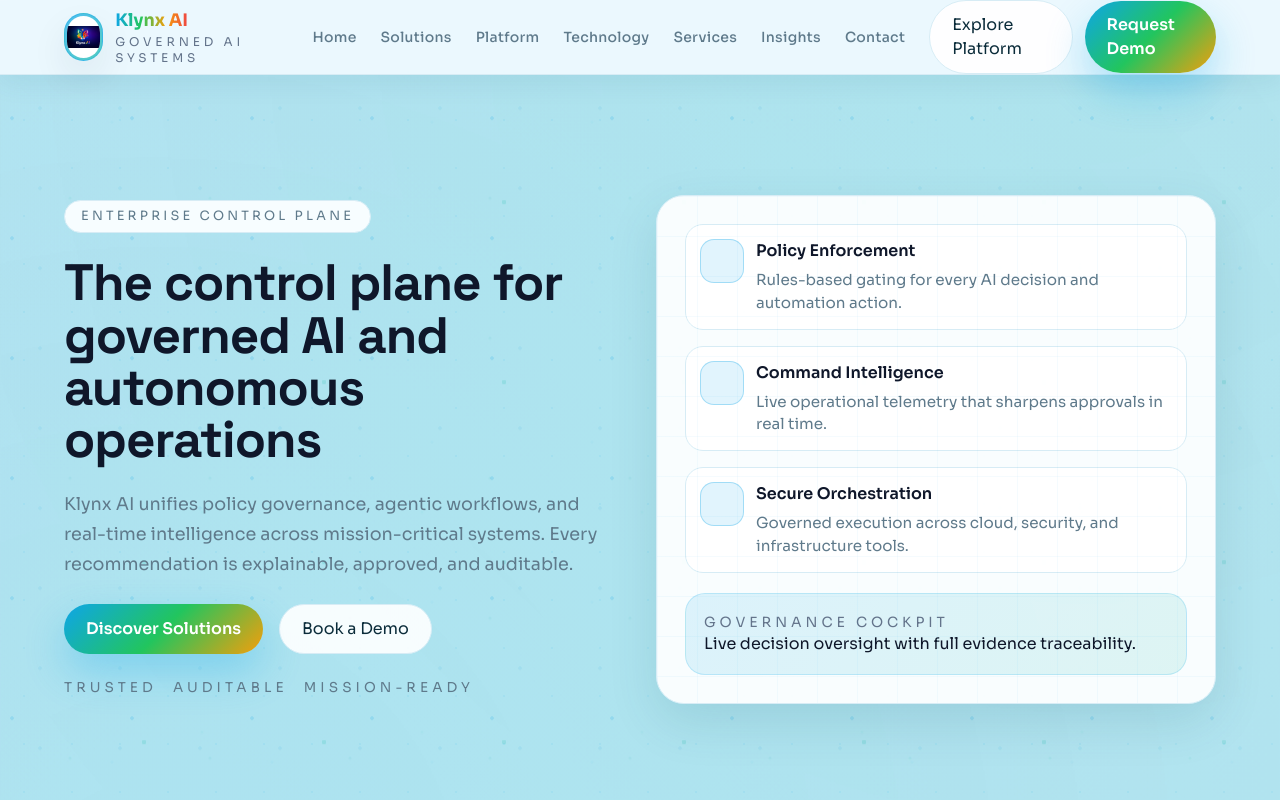
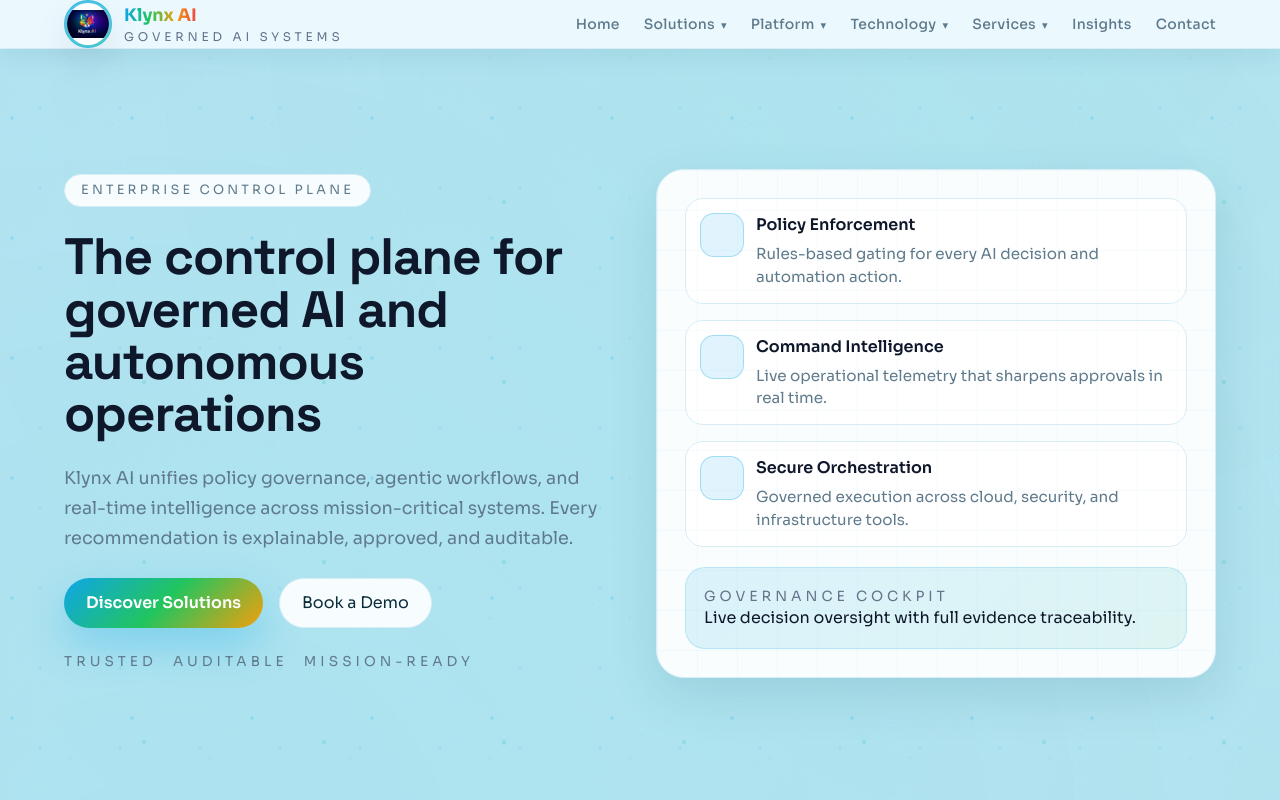
Before and after one commit to pipelineservices/klynxai-assistant, a Next.js app in the folder klynxai_site/: page / in a window 1280 px wide. Shown: the top 800 px of the page. Built offline with nearby package versions, Linux system fonts and the light colour scheme.

Commit message:
Simplify header actions and add nav carets

```diff
--- a/klynxai_site/app/globals.css
+++ b/klynxai_site/app/globals.css
@@ -219,6 +219,18 @@ body {
     transform: scaleX(1);
   }
 
+  .nav-link.has-children {
+    display: inline-flex;
+    align-items: center;
+    gap: 6px;
+  }
+
+  .nav-caret {
+    font-size: 0.7rem;
+    color: var(--klynx-muted);
+    margin-top: 2px;
+  }
+
   .nav-item {
     position: relative;
   }
@@ -243,7 +255,7 @@ body {
     pointer-events: none;
     transform: translateY(6px);
     transition: opacity 0.2s ease, transform 0.2s ease;
-    z-index: 60;
+    z-index: 80;
   }
 
   .nav-dropdown-link {
--- a/klynxai_site/app/page.tsx
+++ b/klynxai_site/app/page.tsx
@@ -379,8 +379,9 @@ export default function Home() {
           <nav className="hidden lg:flex items-center gap-6 text-sm font-medium">
             {navItems.map((item) => (
               <div key={item.href} className="nav-item">
-                <a href={item.href} className="nav-link">
+                <a href={item.href} className={`nav-link${item.children ? " has-children" : ""}`}>
                   {item.label}
+                  {item.children ? <span className="nav-caret">▾</span> : null}
                 </a>
                 {item.children && (
                   <div className="nav-dropdown">
@@ -394,14 +395,6 @@ export default function Home() {
               </div>
             ))}
           </nav>
-          <div className="hidden md:flex items-center gap-3">
-            <a className="btn-outline" href="#platform">
-              Explore Platform
-            </a>
-            <a className="btn-primary" href="#contact">
-              Request Demo
-            </a>
-          </div>
         </div>
       </header>
 
```
